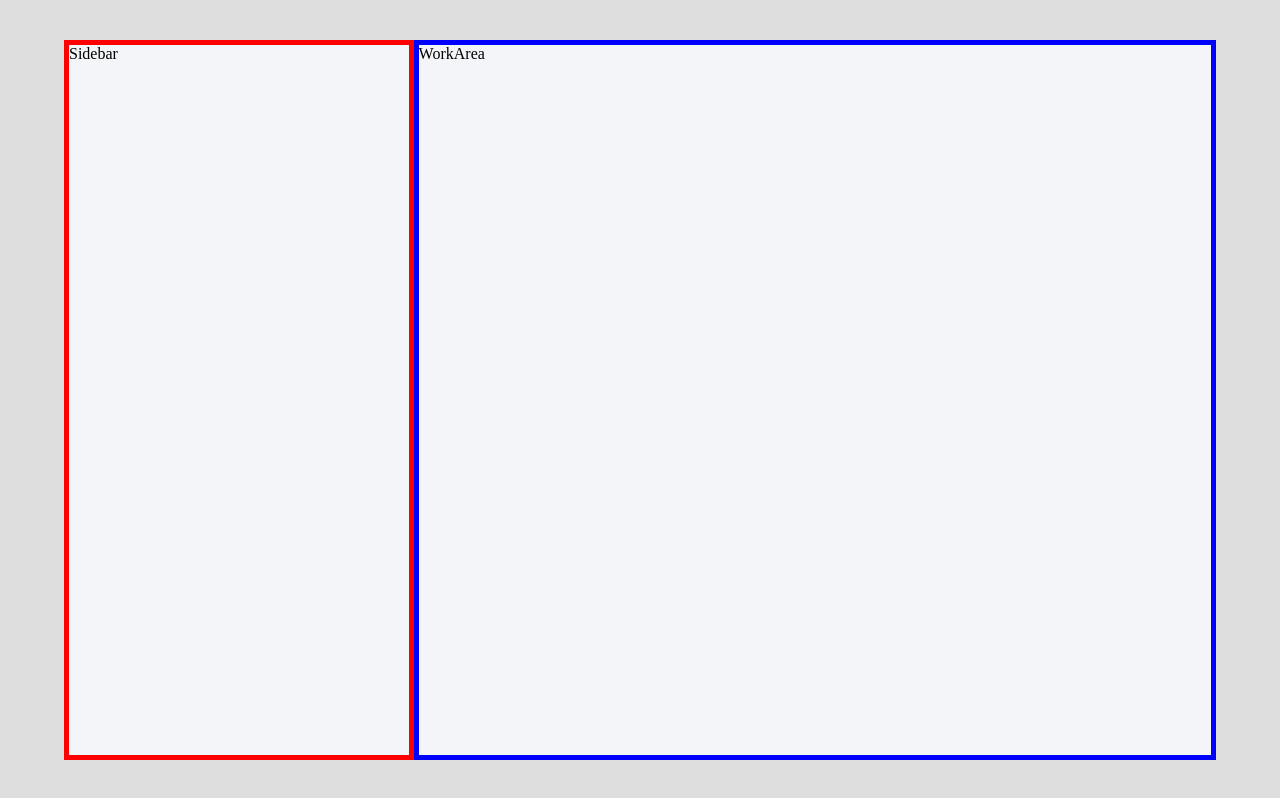
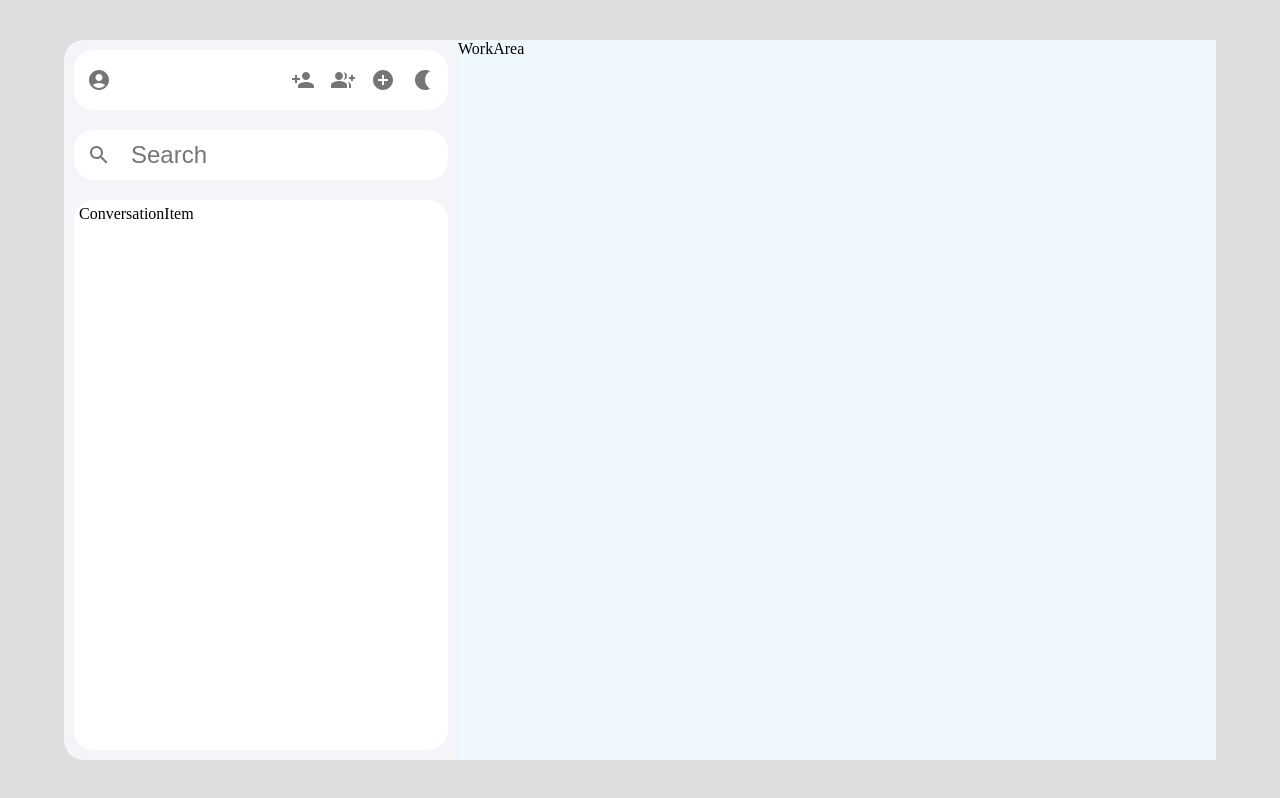
Before and after one commit to Sachin754/chtapp, a React (Create React App) app: page / in a window 1280 px wide. Built offline with nearby package versions, Linux system fonts and the light colour scheme.

Commit message:
Header, Search, Conversation layout

```diff
--- a/package.json
+++ b/package.json
@@ -3,6 +3,10 @@
   "version": "0.1.0",
   "private": true,
   "dependencies": {
+    "@emotion/react": "^11.11.4",
+    "@emotion/styled": "^11.11.5",
+    "@mui/icons-material": "^5.15.15",
+    "@mui/material": "^5.15.15",
     "@testing-library/jest-dom": "^5.17.0",
     "@testing-library/react": "^13.4.0",
     "@testing-library/user-event": "^13.5.0",
--- /dev/null
+++ b/src/components/ConversationItem.js
@@ -0,0 +1,9 @@
+import React from 'react'
+
+function ConversationItem() {
+  return (
+    <div>ConversationItem</div>
+  )
+}
+
+export default ConversationItem
--- a/src/components/Sidebar.js
+++ b/src/components/Sidebar.js
@@ -1,8 +1,54 @@
 import React from 'react'
+import AccountCircleIcon from '@mui/icons-material/AccountCircle';
+import { IconButton } from '@mui/material';
+import PersonAddIcon from '@mui/icons-material/PersonAdd';
+import GroupAddIcon from '@mui/icons-material/GroupAdd';
+import AddCircleIcon from '@mui/icons-material/AddCircle';
+import NightlightIcon from '@mui/icons-material/Nightlight';
+import SearchIcon from '@mui/icons-material/Search';
+import ConversationItem from './ConversationItem';
 
 function Sidebar() {
   return (
-    <div className='sidebar-container'>Sidebar</div>
+    <div className='sidebar-container'>
+    <div className='sb-header'>
+        <div>
+        <IconButton>
+        <AccountCircleIcon/>
+        </IconButton>
+        </div>
+
+
+      <div>
+        <IconButton>
+            <PersonAddIcon/>
+        </IconButton>
+        <IconButton>
+          <GroupAddIcon/>
+        </IconButton>
+        <IconButton>
+            <AddCircleIcon/>
+        </IconButton>
+        <IconButton>
+        <NightlightIcon/>
+        </IconButton>
+        </div>
+
+        </div>
+    <div className='sb-search'>
+        <IconButton>
+        <SearchIcon/>
+        </IconButton>
+
+        <input placeholder='Search' className='search-box'/>
+    </div>
+    <div className='sb-conversations'>
+         <ConversationItem/>
+        </div>
+
+
+
+    </div>
   )
 }
 
--- a/src/components/myStyles.css
+++ b/src/components/myStyles.css
@@ -3,15 +3,52 @@
     height: 90vh;
     width: 90vw;
     display: flex;
+    border-radius: 20px;
 }
 
 .sidebar-container{
 
 flex: 0.3;
-border: 5px solid red;
+display: flex;
+flex-direction: column;
+
 }
 .workarea-container{
 
 flex: 0.7;
-border: 5px solid blue;
+background-color: aliceblue;
+
 }
+.sb-header{
+    background-color: white;
+    border-radius: 20px;
+    padding: 10px 5px;
+    margin: 10px;
+    display: flex;
+    justify-content: space-between;
+}
+.sb-search{
+    background-color: white;
+    border-radius: 20px;
+    padding: 5px 5px;
+    margin: 10px;
+    display: flex;
+    align-items: center;
+}
+
+.search-box{
+    outline-width: 0;
+    border: none;
+    font-size: 1.5rem;
+    margin-left: 10px;
+}
+
+.sb-conversations{
+    background-color: white;
+    border-radius: 20px;
+    padding: 5px 5px;
+    margin: 10px;
+    flex: 1;
+
+
+}
```
Also changed, not shown: 1 other file (tests, documents, lock files or other folders).
